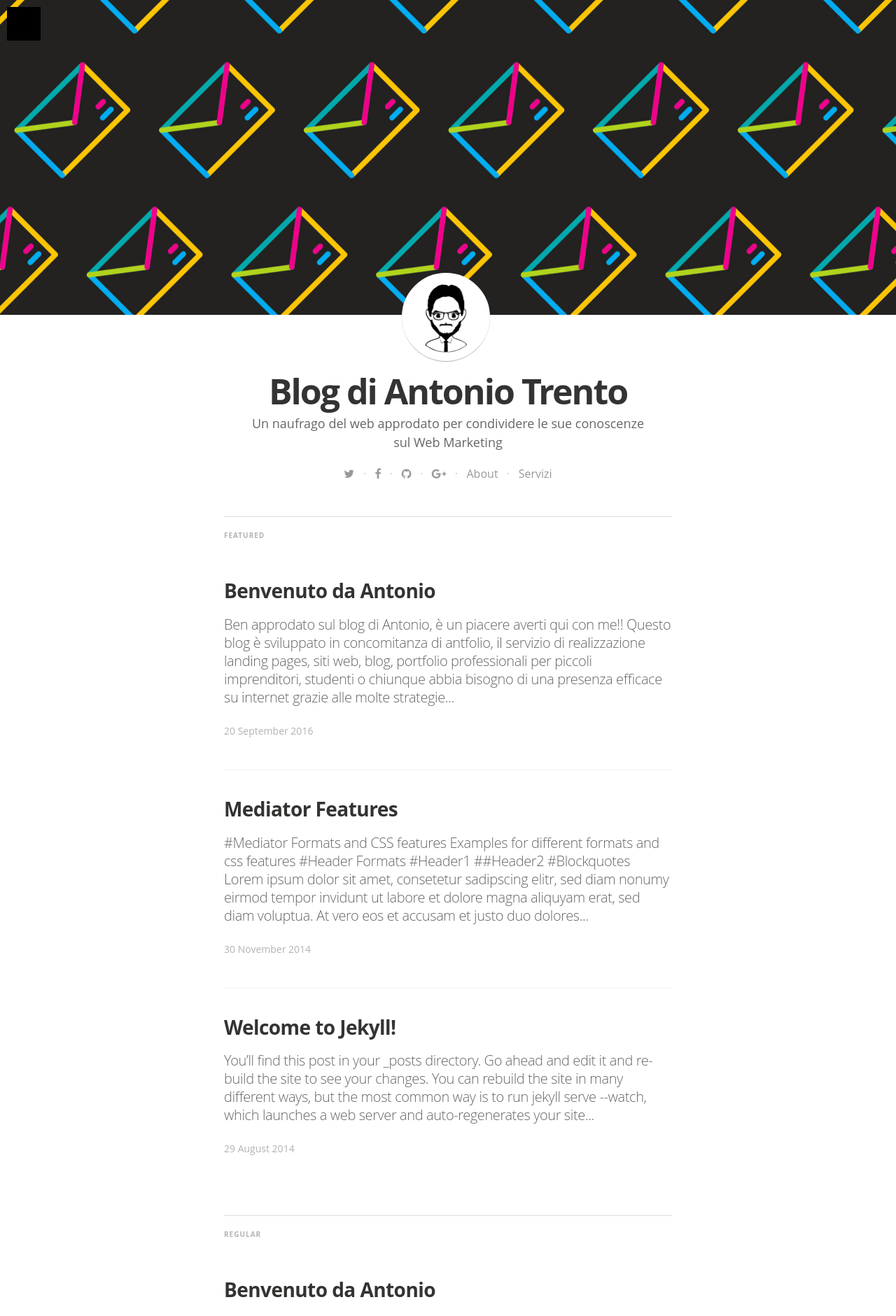
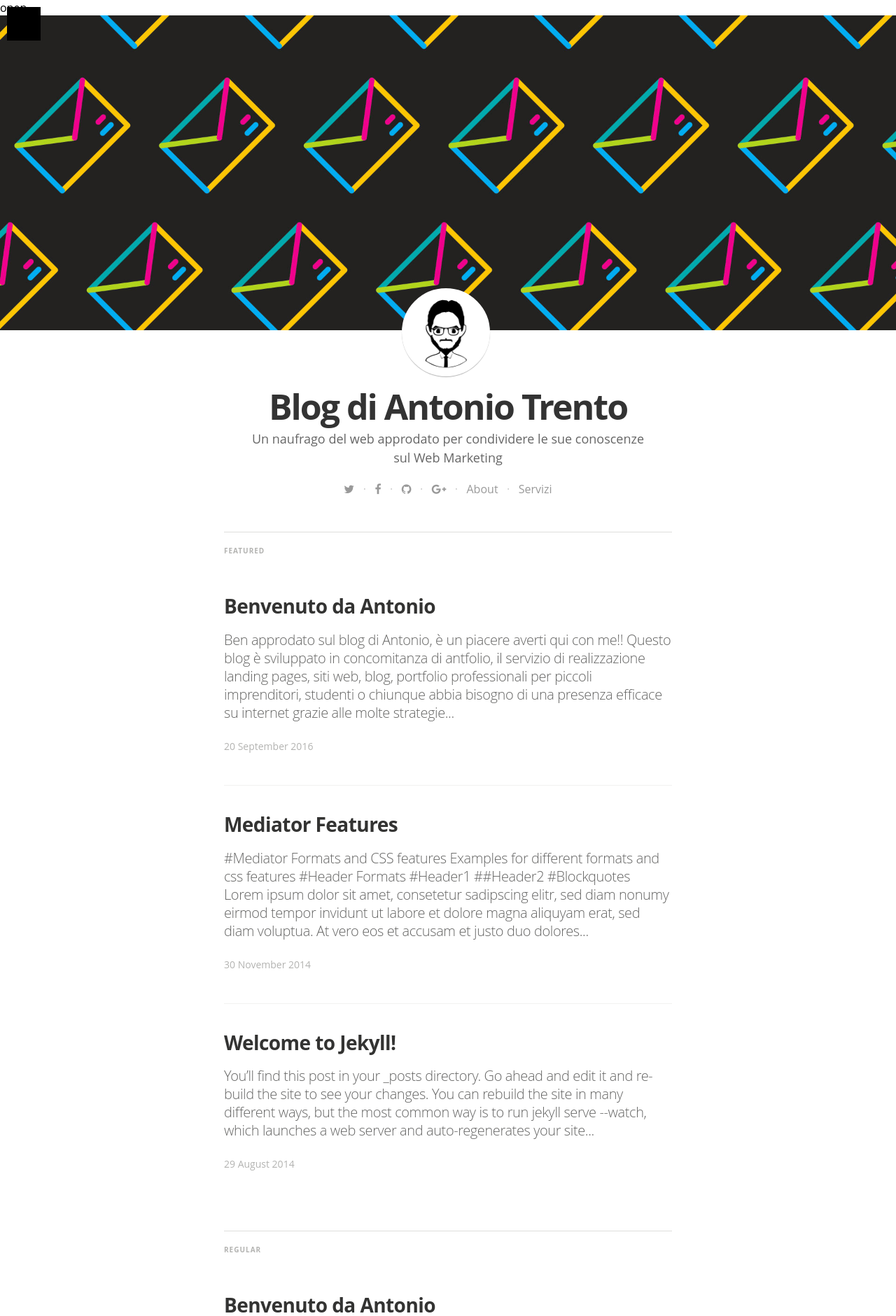
Before and after one commit to lantoniotrento/blogantoniotrento.github.io, a Jekyll site: the page built from index.html, in a window 1280 px wide. Shown: the top 1881 px of the page at 70% size. Built offline with Jekyll 4.4.1, drawn with Linux system fonts in a browser that asks for light colours; nearby versions of some CDN libraries; some web fonts are replaced; the list of posts is cut into pages by our own code.

```diff
--- a/_includes/header.html
+++ b/_includes/header.html
@@ -1,5 +1,22 @@
 <!-- header start -->
+<!-- The overlay -->
+<div id="myNav" class="overlay">
 
+  <!-- Button to close the overlay navigation -->
+  <a href="javascript:void(0)" class="closebtn" onclick="closeNav()">&times;</a>
+
+  <!-- Overlay content -->
+  <div class="overlay-content">
+    <a href="#">About</a>
+    <a href="#">Services</a>
+    <a href="#">Clients</a>
+    <a href="#">Contact</a>
+  </div>
+
+</div>
+
+<!-- Use any element to open/show the overlay navigation menu -->
+<span onclick="openNav()">open</span>
 <a href="{{ site.url }}" class="logo-readium"><span class="logo" style="background-image: url({{ site.url }}/assets/images/home-page.png)"></span></a>
 
 <!-- header end -->
```
Also changed, not shown: css/main.sass (+68 -0 lines).
